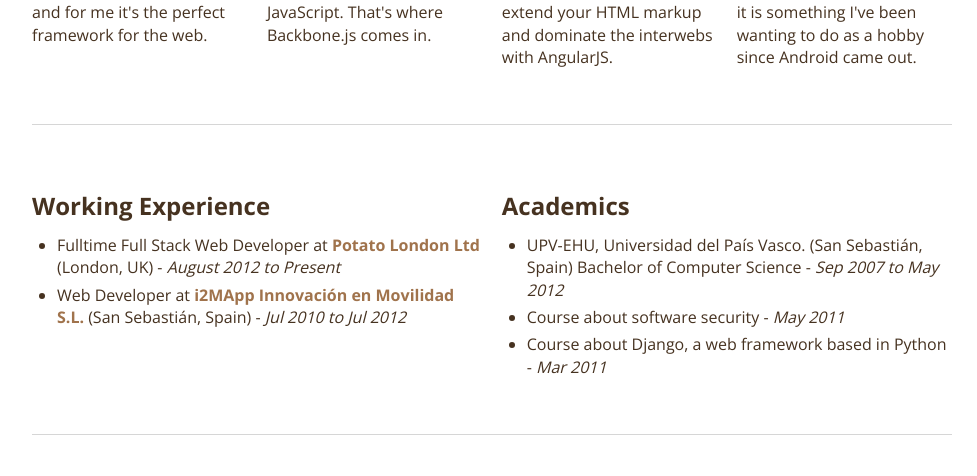
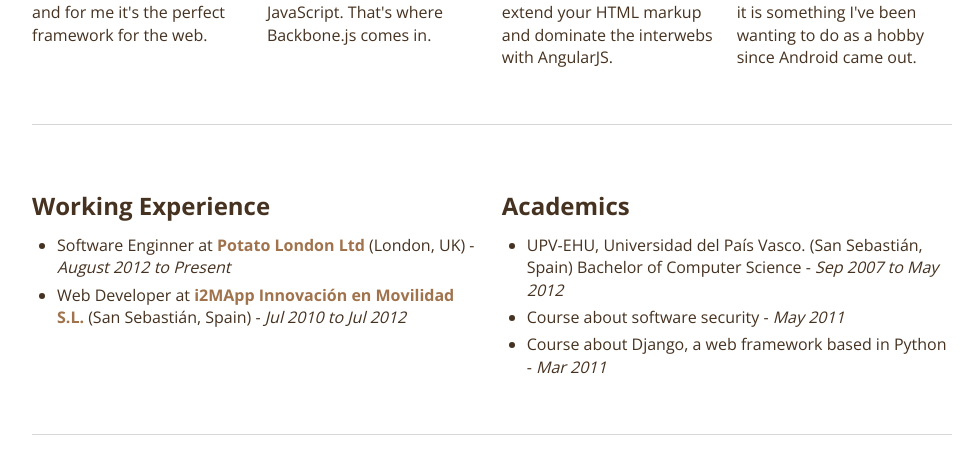
Before and after one commit to jgasteiz/javiman, a Django app: template templates/blog/about.html in a window 1280 px wide. Shown: the part 929-1405 px from the top of the page, without its empty margins (148-1125 px from the left). Run offline with Django 3.2, Linux system fonts and the light colour scheme; the template is opened without the code that fills it, so the values that code supplies are empty.

Commit message:
Add favicons

```diff
--- a/templates/blog/about.html
+++ b/templates/blog/about.html
@@ -8,7 +8,7 @@
     <meta name="description" content="">
     <meta name="author" content="">
 
-    <link rel="shortcut icon" href="{% static 'img/favicon.png' %}" type="image/x-icon" />
+    <link rel="shortcut icon" type="image/png" href="{% static 'img/favicon.png' %}" />
 
     <link href="https://fonts.googleapis.com/css?family=Open+Sans:400,700,300" rel="stylesheet" type="text/css">
     <link href="{% static 'css/about/main.css' %}" rel="stylesheet">
@@ -80,7 +80,7 @@
                 <div class="one-half">
                     <h2>Working Experience</h2>
                     <ul>
-                        <li>Fulltime Full Stack Web Developer at <a target="_blank" href="http://p.ota.to/">Potato London Ltd</a> (London, UK) - <em>August 2012 to Present</em></li>
+                        <li>Software Enginner at <a target="_blank" href="http://p.ota.to/">Potato London Ltd</a> (London, UK) - <em>August 2012 to Present</em></li>
                         <li>Web Developer at <a target="_blank" href="http://i2mapp.com/?lang=en">i2MApp Innovación en Movilidad S.L.</a> (San Sebastián, Spain) - <em>Jul 2010 to Jul 2012</em></li>
                     </ul>
                 </div>
--- a/templates/blog/base.html
+++ b/templates/blog/base.html
@@ -6,6 +6,8 @@
     <meta name="viewport" content="initial-scale=1, maximum-scale=1">
 
     <title>Fuzzing the Web</title>
+
+    <link rel="shortcut icon" type="image/png" href="{% static 'img/facvicon.png' %}">
 
     <link href="https://fonts.googleapis.com/css?family=PT+Serif:regular,italic,bold,bolditalic" rel="stylesheet" type="text/css">
     <link rel="stylesheet" href="{% static 'css/normalize.css' %}"/>
--- a/templates/cms/base.html
+++ b/templates/cms/base.html
@@ -7,8 +7,10 @@
 
     <title>Fuzzing the Web CMS</title>
 
-    <link rel="stylesheet" href="https://storage.googleapis.com/code.getmdl.io/1.0.0/material.deep_purple-red.min.css"/>
-    <script src="https://storage.googleapis.com/code.getmdl.io/1.0.0/material.min.js"></script>
+    <link rel="shortcut icon" type="image/png" href="{% static 'img/facvicon.png' %}">
+
+    <link rel="stylesheet" href="{% static 'vendor/material-design-lite/material.min.css' %}"/>
+    <script src="{% static 'vendor/material-design-lite/material.min.js' %}"></script>
     <link rel="stylesheet" href="https://fonts.googleapis.com/icon?family=Material+Icons">
     <link rel="stylesheet" href="{% static 'css/cms.css' %}"/>
 </head>
```
